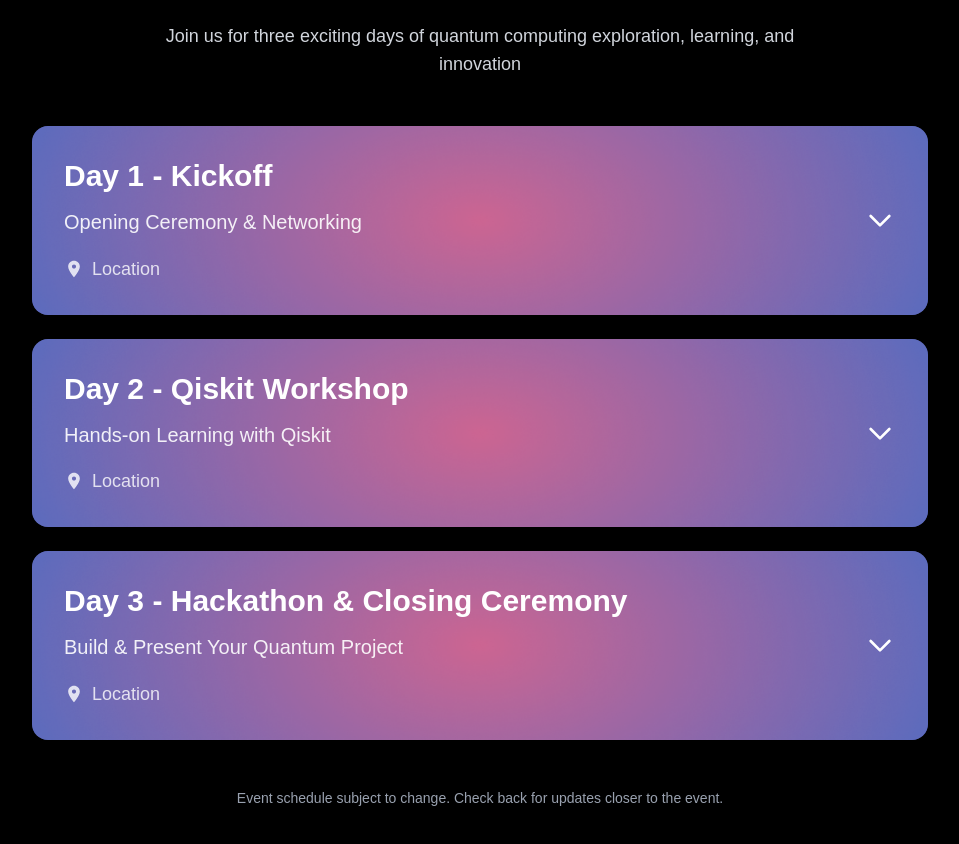
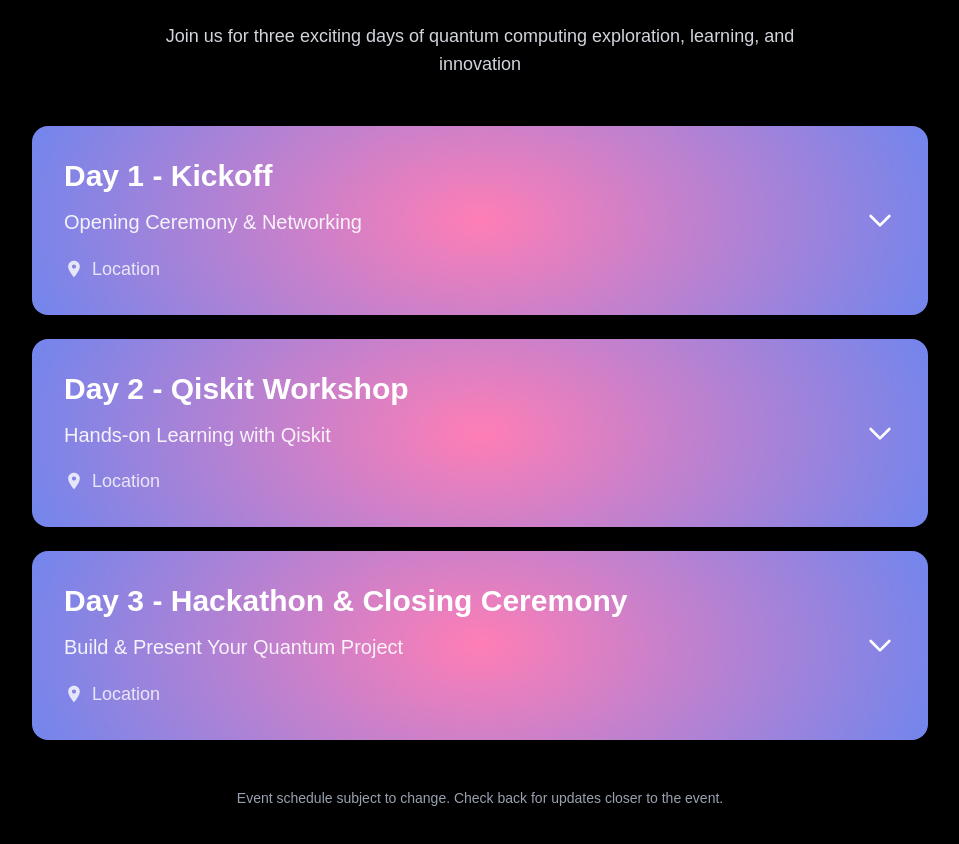
Before and after one commit to qcsa-at-ucla/Qiskit-fall-fest-UCLA, a Next.js app: page / in a window 1280 px wide. Shown: the part 3320-4164 px from the top of the page, without its empty margins (160-1119 px from the left). Built offline with nearby package versions, Linux system fonts and the light colour scheme.

Commit message:
Fixed the contracted view color

```diff
--- a/src/app/components/schedule.tsx
+++ b/src/app/components/schedule.tsx
@@ -151,7 +151,7 @@
               onClick={() => toggleExpanded(index)}
             >
               {/* Background overlay for better text readability */}
-              <div className="absolute inset-0 bg-black/20 rounded-2xl"></div>
+
 
               {/* Content */}
               <div className="relative z-10">
@@ -210,7 +210,7 @@
                         }}
                       >
                         {/* Background overlay for better text readability */}
-                        <div className="absolute inset-0 bg-black/30 rounded-lg"></div>
+
 
                         <div className="flex flex-col md:flex-row md:items-start gap-4 relative z-10">
                           <div className="md:w-48 flex-shrink-0">
```
